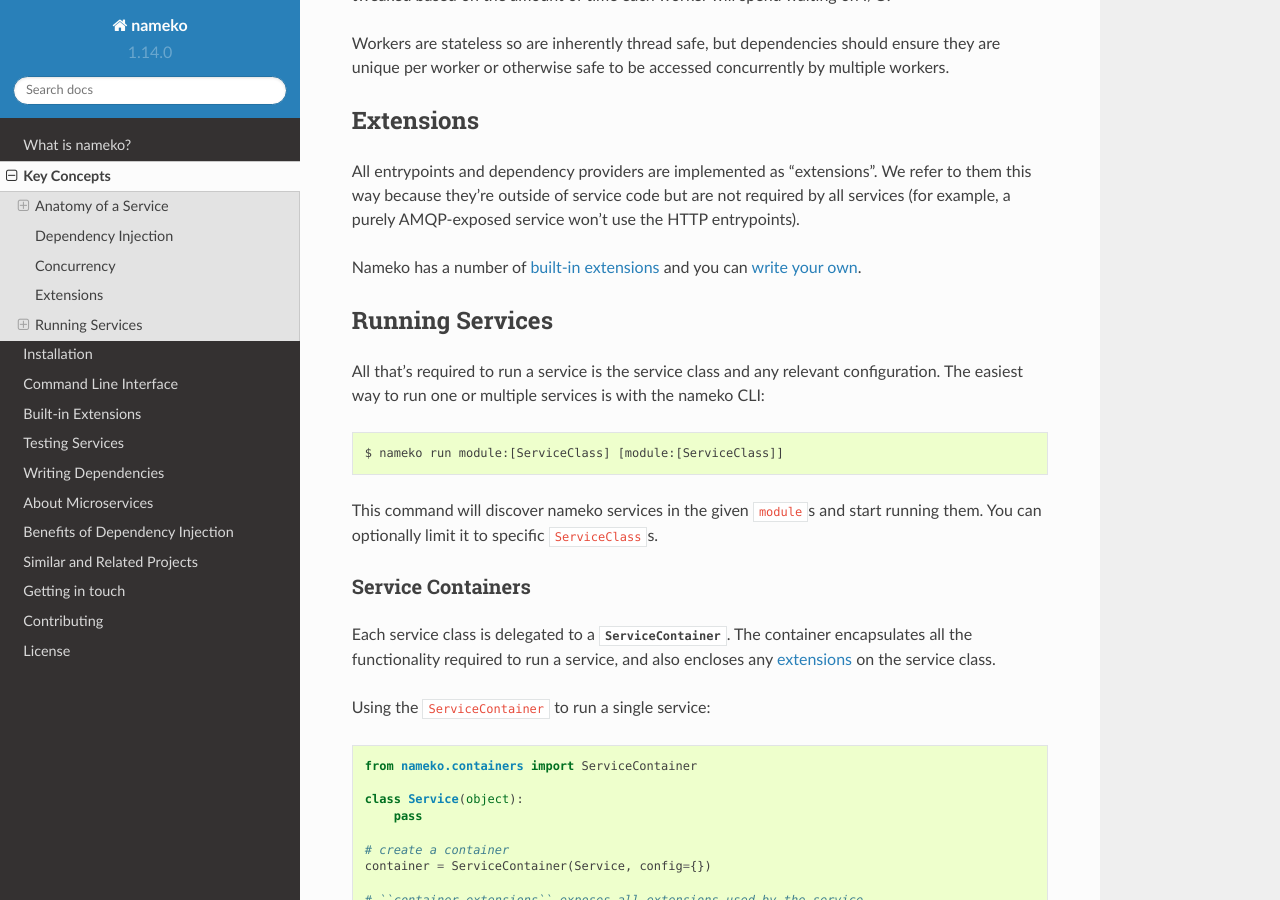
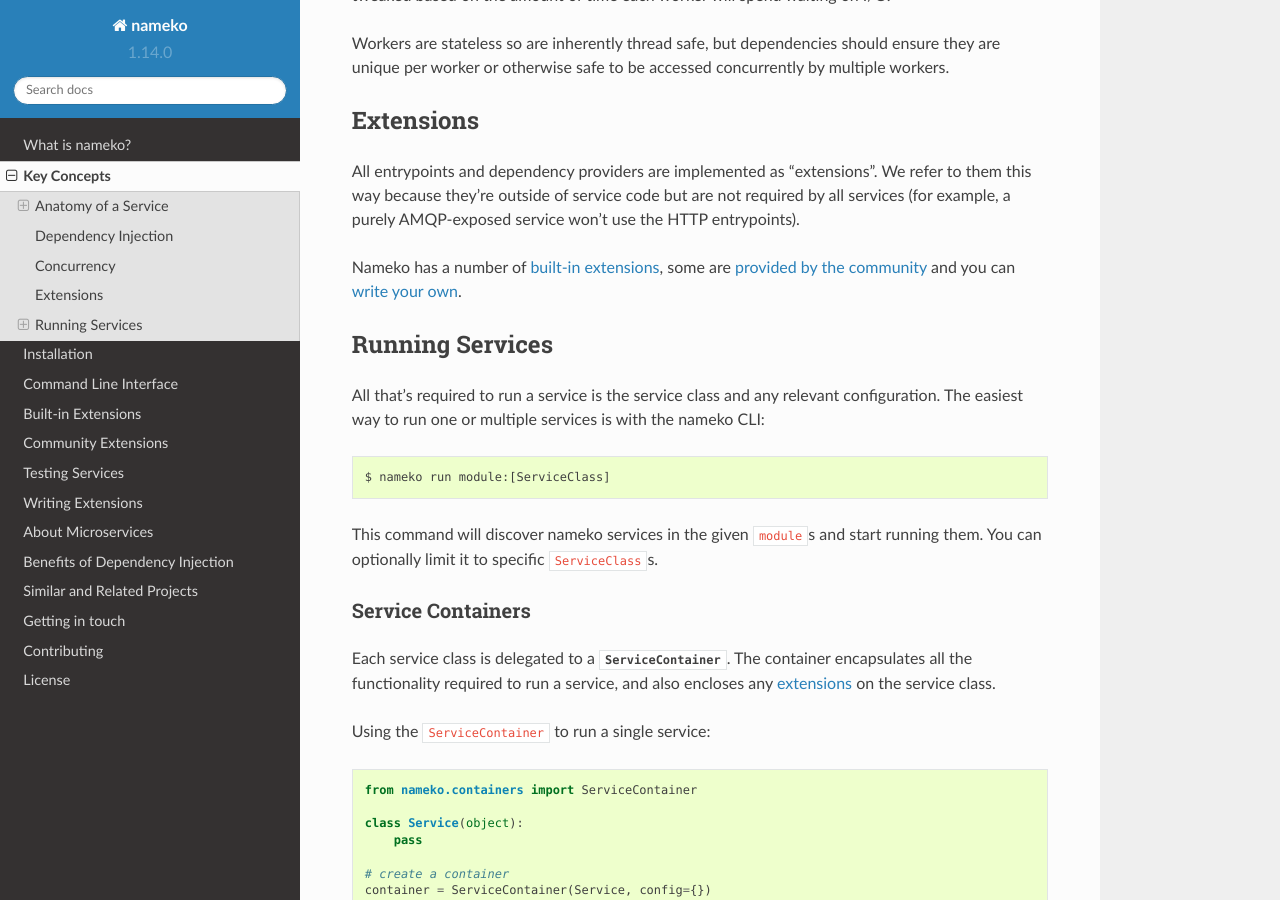
Before and after one commit to nameko/nameko, a Sphinx documentation site: the page built from docs/key_concepts.rst, in a window 1280 px wide and 900 px high, scrolled down 2313 px. Built offline with Sphinx 7.4.7 and the Read the Docs theme 2.0.0, drawn with Linux system fonts in a browser that asks for light colours.

Commit message:
First stab at "writing extensions"

```diff
--- a/docs/examples/travis.py
+++ b/docs/examples/travis.py
@@ -2,7 +2,7 @@
 
 import requests
 
-from nameko.dependencies import Dependency
+from nameko.extensions import DependencyProvider
 from nameko.rpc import rpc
 
 API_ENDPOINT = "https://api.travis-ci.org/"
@@ -18,7 +18,7 @@
         return self.session.get(url)
 
 
-class TravisWebservice(Dependency):
+class TravisWebservice(DependencyProvider):
 
     def setup(self):
         self.session = requests.Session()
--- a/docs/index.rst
+++ b/docs/index.rst
@@ -58,8 +58,9 @@
    installation
    cli
    built_in_extensions
+   community_extensions
    testing
-   writing_dependencies
+   writing_extensions
 
 
 More Information
--- a/docs/key_concepts.rst
+++ b/docs/key_concepts.rst
@@ -89,7 +89,7 @@
 
 All entrypoints and dependency providers are implemented as "extensions". We refer to them this way because they're outside of service code but are not required by all services (for example, a purely AMQP-exposed service won't use the HTTP entrypoints).
 
-Nameko has a number of :ref:`built-in extensions <built_in_extensions>` and you can :ref:`write your own <writing_dependencies>`.
+Nameko has a number of :ref:`built-in extensions <built_in_extensions>`, some are :ref:`provided by the community <community_extensions>` and you can :ref:`write your own <writing_extensions>`.
 
 .. _running_services:
 
@@ -98,9 +98,11 @@
 
 All that's required to run a service is the service class and any relevant configuration. The easiest way to run one or multiple services is with the nameko CLI::
 
-    $ nameko run module:[ServiceClass] [module:[ServiceClass]]
+    $ nameko run module:[ServiceClass]
 
 This command will discover nameko services in the given ``module``\s and start running them. You can optionally limit it to specific ``ServiceClass``\s.
+
+.. _containers:
 
 Service Containers
 ^^^^^^^^^^^^^^^^^^
--- a/docs/spelling_wordlist.txt
+++ b/docs/spelling_wordlist.txt
@@ -22,6 +22,7 @@
 contextmanager
 contrib
 copywrite
+ctx
 debian
 deployable
 deserializable
@@ -54,7 +55,9 @@
 lifealike
 lifecycle
 localhost
+logstash
 maximize
+memcached
 microservice
 microservices
 middleware
--- a/docs/writing_dependencies.rst
+++ /dev/null
@@ -1,4 +0,0 @@
-.. _writing_dependencies:
-
-Writing Dependencies
---------------------
```
Also changed, not shown: other parts of docs/key_concepts.rst (+2 -0 lines), docs/community_extensions.rst (added, +25 -0 lines), docs/examples/index.rst (added, +9 -0 lines), docs/writing_extensions.rst (added, +37 -0 lines), 1 other file.
